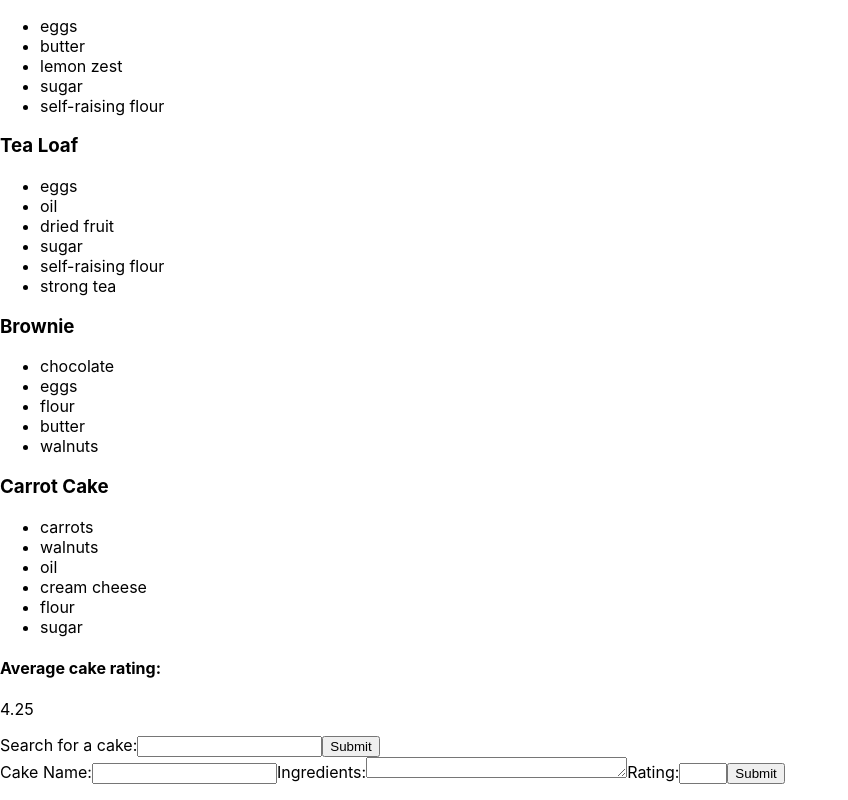
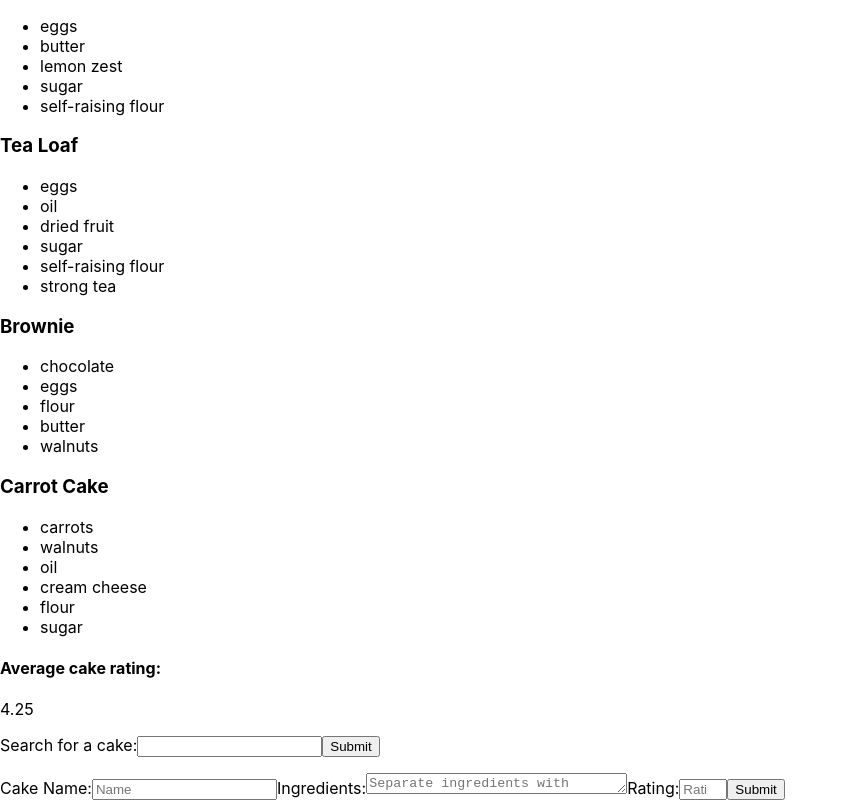
Before and after one commit to khawajac/bakery_form, a React (Vite) app: page / in a window 1280 px wide. Shown: the part 184-984 px from the top of the page, without its empty margins (0-848 px from the left). Built offline with nearby package versions, Linux system fonts and the light colour scheme.

Commit message:
finished mvp

```diff
--- a/src/App.jsx
+++ b/src/App.jsx
@@ -3,8 +3,32 @@ import Title from "./Title";
 import RecipeList from "./RecipeList";
 import Search from "./Search";
 import CakeForm from "./CakeForm";
+import React from "react";
+import './App.css';
 
 function App() {
+  const [cakes, setCakes] = React.useState([
+    {
+        cakeName: "Lemon Drizzle",
+        ingredients: ["eggs", "butter", "lemon  zest", "sugar", "self-raising flour"],
+        rating: 5
+    },
+    {
+        cakeName: "Tea Loaf",
+        ingredients: ["eggs", "oil", "dried fruit", "sugar", "self-raising flour", "strong tea"],
+        rating: 3
+    },
+    {
+        cakeName: "Brownie",
+        ingredients: ["chocolate", "eggs", "flour", "butter", "walnuts"],
+        rating: 4
+    },
+    {
+        cakeName: "Carrot Cake",
+        ingredients: ["carrots", "walnuts", "oil", "cream cheese", "flour", "sugar"],
+        rating: 5
+    }
+]);
   return (
     <>
       <header>
@@ -12,12 +36,12 @@ function App() {
         <Title />
       </header>
       <main>
-        <RecipeList />
-        <Search />
-        <CakeForm />
+        <RecipeList cakes={cakes} setCakes={setCakes}/>
+        <Search/>
+        <CakeForm cakes={cakes} setCakes={setCakes}/>
       </main>
     </>
   );
 }
 
-export default App;
+export default App
--- a/src/CakeForm.jsx
+++ b/src/CakeForm.jsx
@@ -1,14 +1,39 @@
-const CakeForm = () => {
+import { useState } from "react";
+
+const CakeForm = ({cakes, setCakes}) => {
+    const [cakeName, setCakeName] = useState('');
+    const [ingredients, setIngredients] = useState('');
+    const [rating, setRating] = useState(''); //maybe a number?
+    const [error, setError] = useState('');
+
+    const handleSubmit = (e) => {
+        e.preventDefault();
+
+        if(!cakeName || !ingredients || !rating){
+            return setError('Please fill in all cake information');
+        }
+
+        const newCake = {cakeName, ingredients, rating}
+        setCakes([newCake, ... cakes]);
+    };
+
+
+
+
+    //string.split gives an array
+
+
 
     return (
-        <form>
-            <label htmlFor="name">Cake Name:</label>
-            <input type="text" id="name" />
+        <form onSubmit={handleSubmit}>
+            <p>{error}</p>
+            <label htmlFor="name" >Cake Name:</label>
+            <input type="text" id="name" placeholder="Name" value={cakeName} onChange={(e) => setCakeName(e.target.value)}/>
             <label htmlFor="ingredients">Ingredients:</label>
-            <textarea cols="30" rows="1" id="ingredients"></textarea>
+            <textarea cols="30" rows="1" id="ingredients" placeholder="Separate ingredients with comma's" value={ingredients} onChange={(e) => setIngredients(e.target.value.split(','))}></textarea>
             <label htmlFor="rating">Rating:</label>
-            <input type="number" id="rating" min={1} max={5}/>
-            <input type="submit"/>
+            <input type="number" id="rating" min={1} max={5} placeholder="Rating" value={rating} onChange={(e) => setRating(e.target.value)}/>
+            <input type="submit" value='Submit'/>
         </form>
     )
 
--- a/src/RecipeList.jsx
+++ b/src/RecipeList.jsx
@@ -1,28 +1,5 @@
-const RecipeList = () => {
-
-    const cakes = [
-        {
-            cakeName: "Lemon Drizzle",
-            ingredients: ["eggs", "butter", "lemon  zest", "sugar", "self-raising flour"],
-            rating: 5
-        },
-        {
-            cakeName: "Tea Loaf",
-            ingredients: ["eggs", "oil", "dried fruit", "sugar", "self-raising flour", "strong tea"],
-            rating: 3
-        },
-        {
-            cakeName: "Brownie",
-            ingredients: ["chocolate", "eggs", "flour", "butter", "walnuts"],
-            rating: 4
-        },
-        {
-            cakeName: "Carrot Cake",
-            ingredients: ["carrots", "walnuts", "oil", "cream cheese", "flour", "sugar"],
-            rating: 5
-        }
-    ]
-
+import CakeForm from './CakeForm';
+const RecipeList = ({cakes, setCakes}) => {
     return (
         <>
             <section>
--- a/src/Search.jsx
+++ b/src/Search.jsx
@@ -1,3 +1,4 @@
+import React, {useState} from 'react';
 const Search = () => {
 
     return(
```
